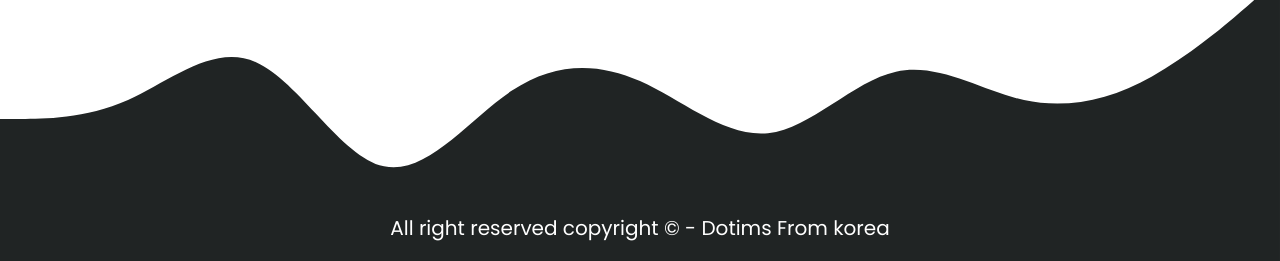
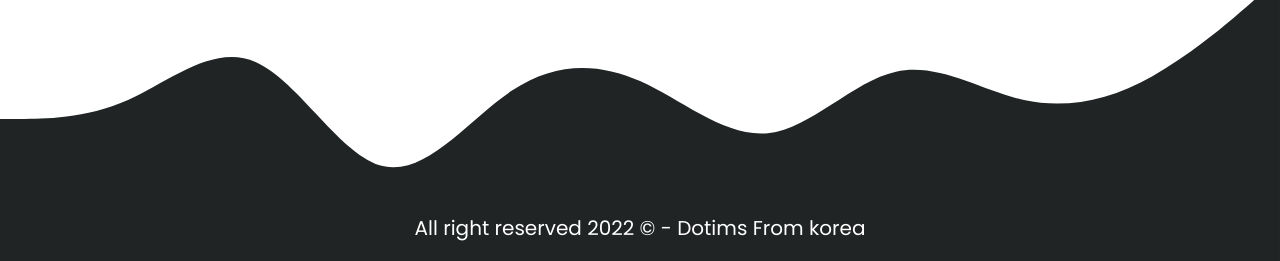
Before and after one commit to Dotims/Portfolio, a plain HTML site: page index.html in a window 1280 px wide. Shown: the part 5292-5553 px from the top of the page. Drawn offline with Linux system fonts and the light colour scheme.

Commit message:
copyright fix

```diff
--- a/index.html
+++ b/index.html
@@ -549,7 +549,7 @@
 
 	<footer>
 		<div class="footer-container"></div>
-		<span id=copyright>All right reserved copyright © - Dotims From korea</span>
+		<span id=copyright>All right reserved 2022 © - Dotims From korea</span>
 		<img src="/jpg/wave (1).svg" alt="svg not work :/" id="footer-svg">
 		</div>
 	</footer>
```
